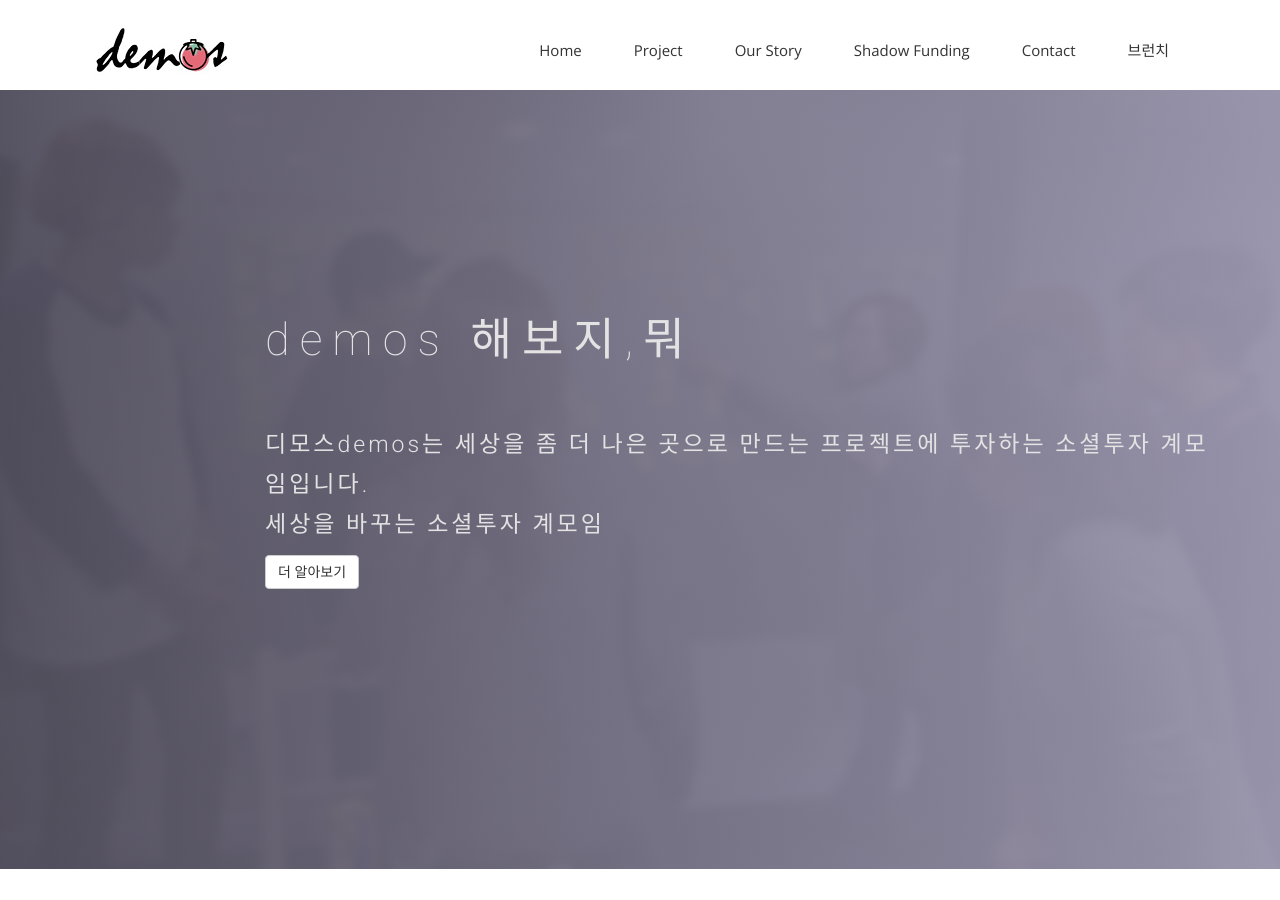
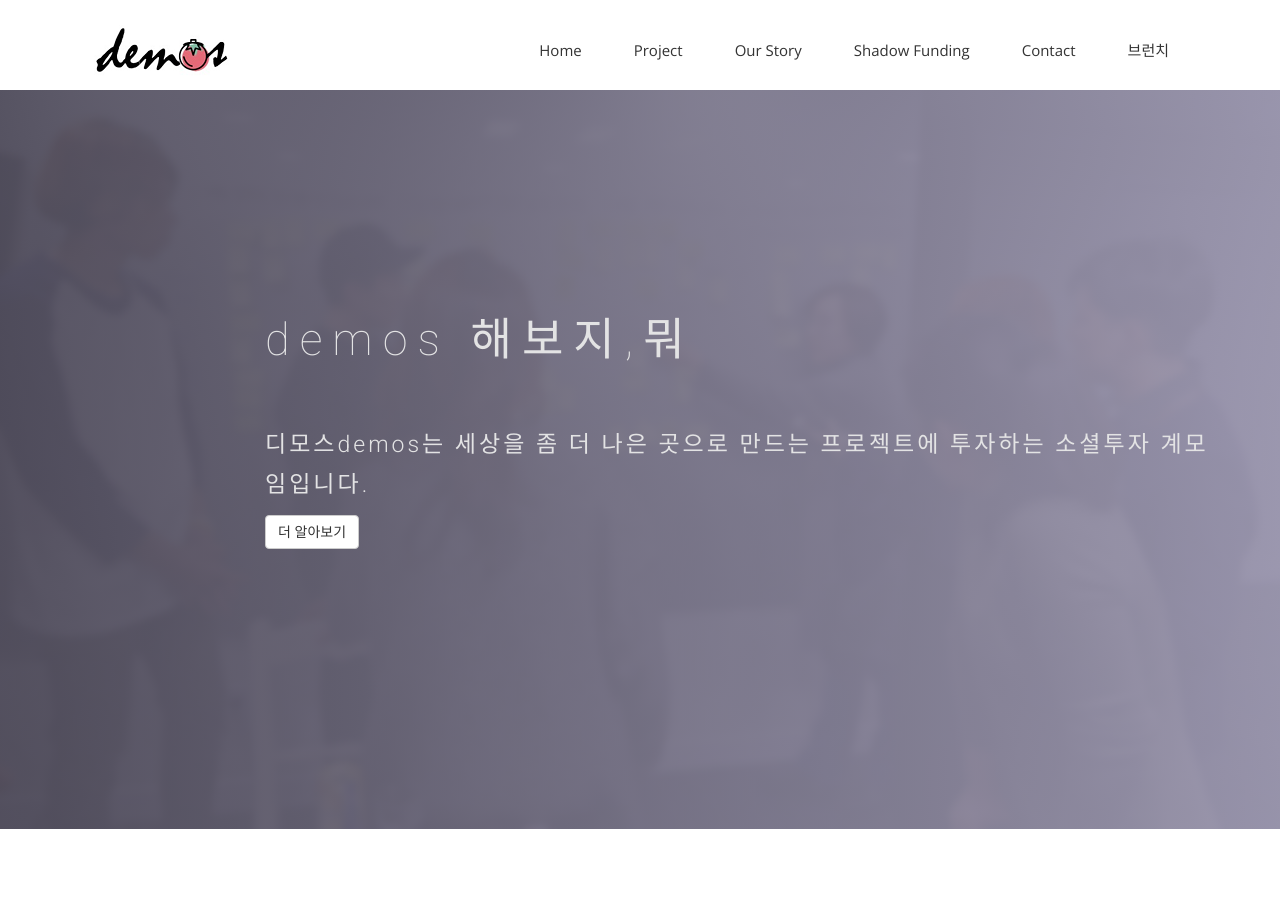
Before and after one commit to demos-people/demos-people.github.io, a Jekyll site: the page built from index.html, in a window 1280 px wide and 900 px high. Built offline with Jekyll 4.4.1, drawn with Linux system fonts in a browser that asks for light colours; nearby versions of some CDN libraries; some web fonts are replaced.

Commit message:
main section contents modify

```diff
--- a/index.html
+++ b/index.html
@@ -13,7 +13,6 @@ permalink: /
           <h1 class="animated fadeInUp">demos 해보지,뭐</h1>
           <p class="animated fadeInUp">
             디모스demos는 세상을 좀 더 나은 곳으로 만드는 프로젝트에 투자하는 소셜투자 계모임입니다. <br>
-            세상을 바꾸는 소셜투자 계모임
           </p>
           <a href="https://brunch.co.kr/magazine/12demos" target="_blank">
             <button class="animated faceInUp btn btn-default">더 알아보기</button>
```
